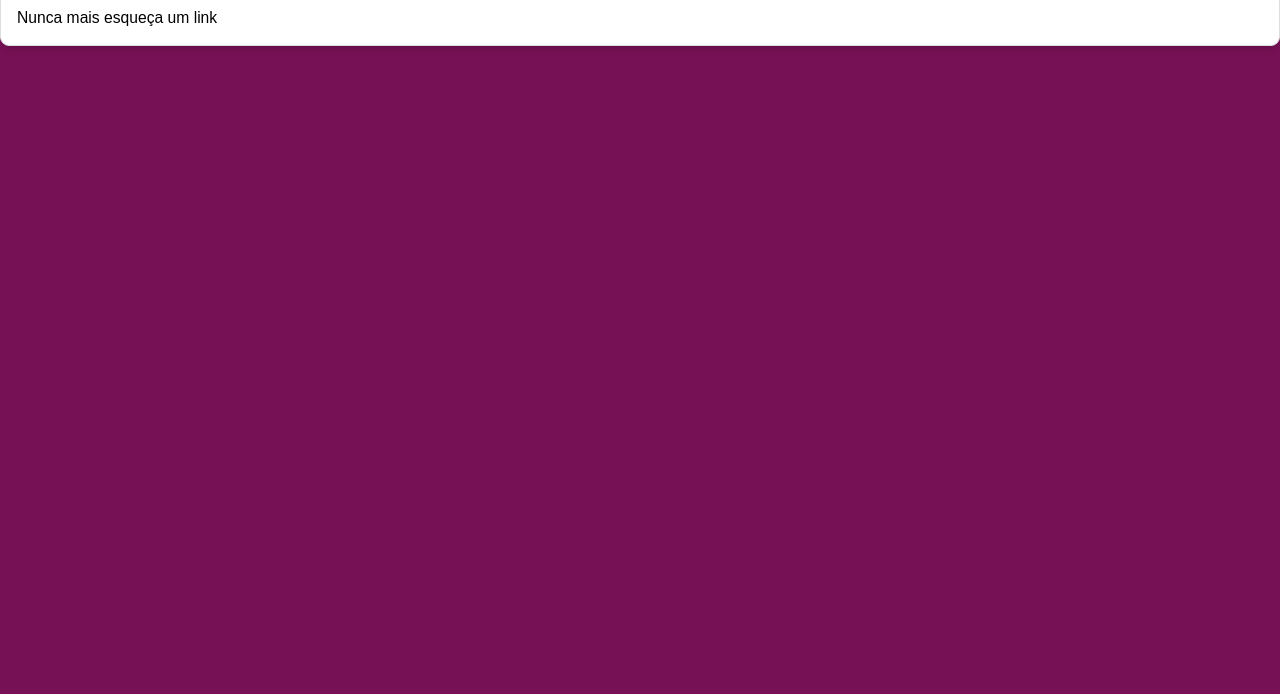
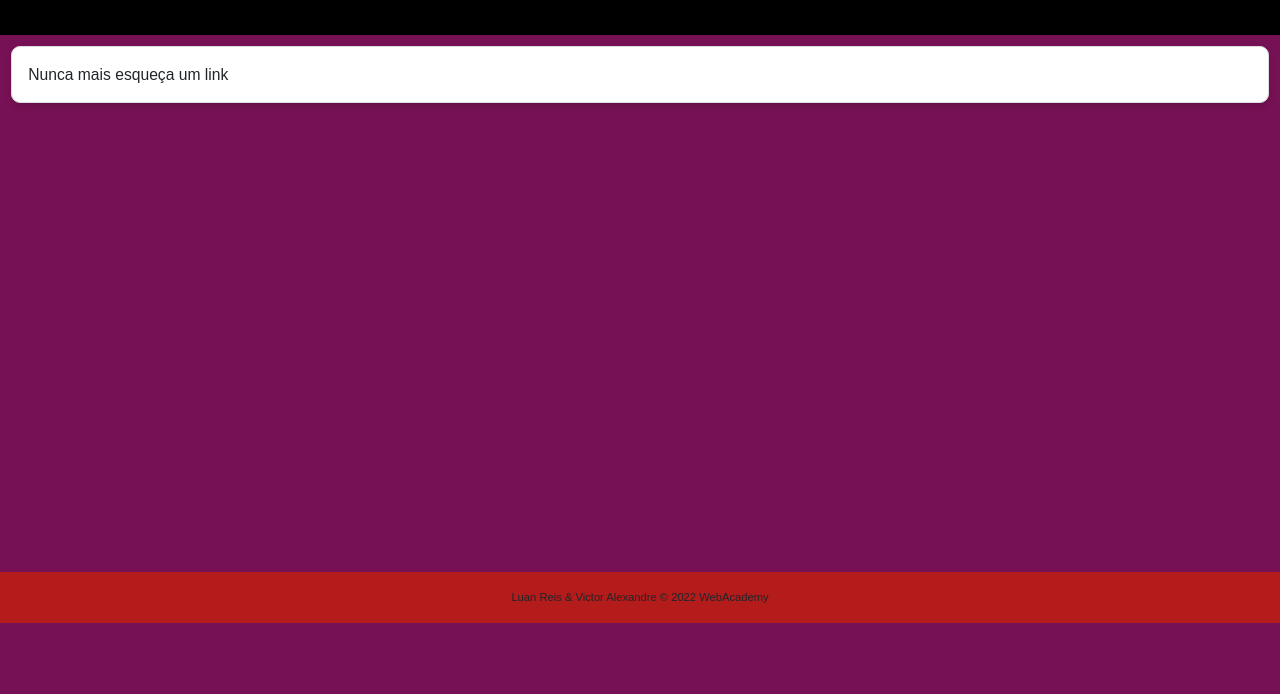
Before and after one commit to Luan-Reis/programacao-avancada-backend-t2, a website: page project-favorites/public/index.html in a window 1280 px wide. Shown: the part 106-800 px from the top of the page. Drawn offline with nearby package versions, Linux system fonts and the light colour scheme.

Commit message:
desencargo

```diff
--- a/project-favorites/public/index.html
+++ b/project-favorites/public/index.html
@@ -7,16 +7,15 @@
         <meta name="viewport" content="width=device-width, initial-scale=1.0">
         <title>Site Favoritos</title>
 
-        <link rel="stylesheet" href="http://www.w3schools.com/lib/w3.css">
+        <!-- Bootstrap CSS -->
+        <link rel="stylesheet" href="https://stackpath.bootstrapcdn.com/bootstrap/4.3.1/css/bootstrap.min.css" integrity="sha384-ggOyR0iXCbMQv3Xipma34MD+dH/1fQ784/j6cY/iJTQUOhcWr7x9JvoRxT2MZw1T" crossorigin="anonymous">
 
         <link rel="stylesheet" href="style.css">
         <script src="scripts.js" defer></script>
-
-
     </head>
 
     <body>
-        <header class="w3-container">
+        <header color>
             <h1>Meus Links</h1>
 
             <form id="formulario" action="">
@@ -30,9 +29,21 @@
             </ul>
         </main>
 
-        <footer>
+        <footer class="main-footer p-4 mt-5">
 
+            <div class="container">
+                <div class="text-center">
+                    Luan Reis & Victor Alexandre &copy; 2022 WebAcademy
+                </div>
+            </div>
         </footer>
+
+        <!-- JQuery Script -->
+        <script src="https://ajax.googleapis.com/ajax/libs/jquery/3.6.0/jquery.min.js"></script>
+        <!-- Popper Script -->
+        <script src="https://cdnjs.cloudflare.com/ajax/libs/popper.js/1.14.7/umd/popper.min.js" integrity="sha384-UO2eT0CpHqdSJQ6hJty5KVphtPhzWj9WO1clHTMGa3JDZwrnQq4sF86dIHNDz0W1" crossorigin="anonymous"></script>
+        <!-- Bootstrap Script -->
+        <script src="https://stackpath.bootstrapcdn.com/bootstrap/4.3.1/js/bootstrap.min.js" integrity="sha384-JjSmVgyd0p3pXB1rRibZUAYoIIy6OrQ6VrjIEaFf/nJGzIxFDsf4x0xIM+B07jRM" crossorigin="anonymous"></script>
     </body>
 
 </html>
--- a/project-favorites/public/style.css
+++ b/project-favorites/public/style.css
@@ -9,7 +9,7 @@ html {
 body {
     font-family: sans-serif;
 
-    background: #715;
+    background: rgb(119, 17, 85);
 }
 
 h1 {
@@ -24,7 +24,7 @@ li {
 }
 
 input {
-    width: 50%;
+    /*width: 50%;*/
     padding: 8px 16px;
     margin-bottom: 32px;
 
@@ -34,6 +34,8 @@ input {
     font-size: 1.6rem;
     font-weight: 300;
 }
+
+
 
 ul {
     background: white;
@@ -49,7 +51,7 @@ ul {
 
 
 header {
-    background: #333;
+    background: rgb(0, 0, 0);
 
     display: flex;
     justify-content: space-between;
@@ -58,4 +60,20 @@ header {
 
 header, footer {
     padding: 0.5em;
+    display: block;
 }
+
+footer {
+    background: rgb(180, 27, 27);
+
+    margin-top: auto;
+    margin-left: auto;
+}
+
+main {
+    padding: 1em;
+
+    display: flex;
+    flex-direction: column;
+    height: 45rem;
+}
```
